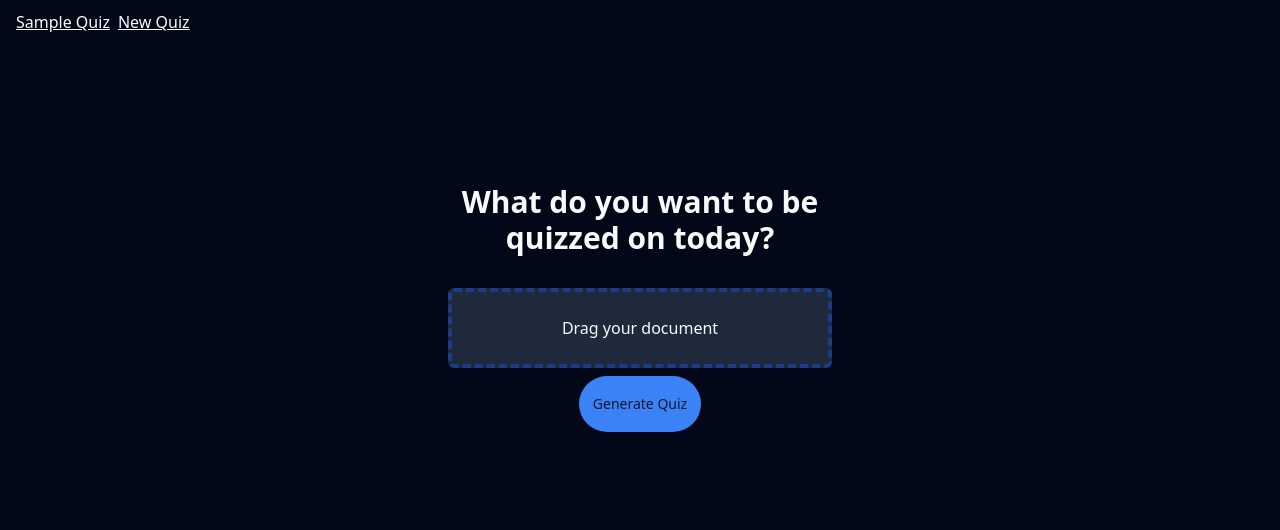
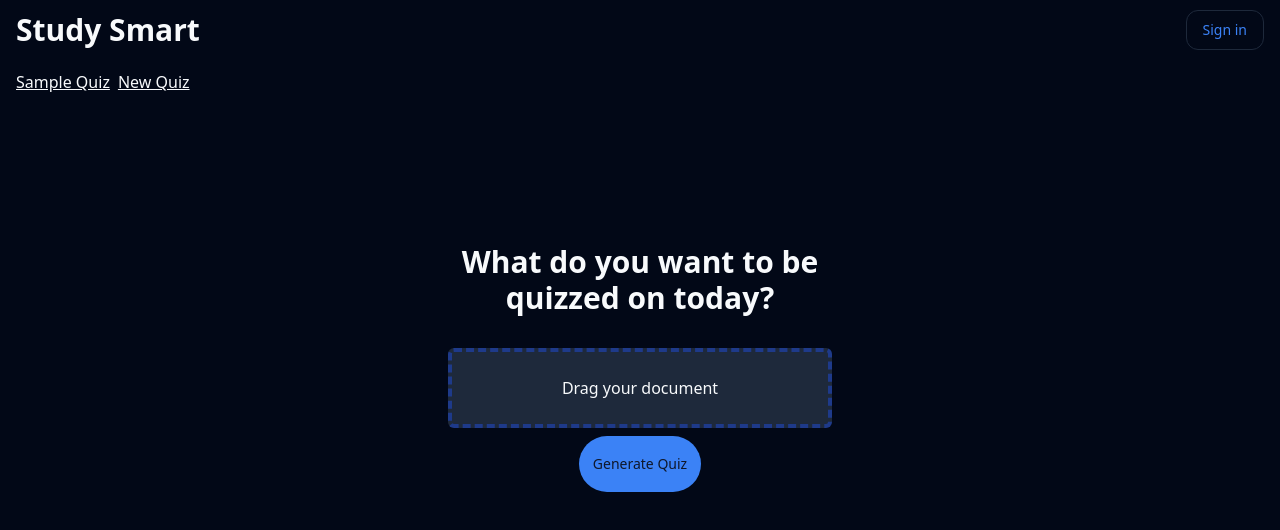
Before and after one commit to benshandd/StudySmart, a Next.js app: page /quiz/new in a window 1280 px wide. Shown: the top 530 px of the page. Built offline with nearby package versions, Linux system fonts and the light colour scheme; no server answers.

Commit message:
Google authentication added

```diff
--- a/src/app/layout.tsx
+++ b/src/app/layout.tsx
@@ -1,22 +1,29 @@
-import type { Metadata } from 'next'
-import { Inter } from 'next/font/google'
-import './globals.css'
+import type { Metadata } from "next";
+import { Inter } from "next/font/google";
+import "./globals.css";
+import { SessionProvider } from "next-auth/react";
+import Header from "@/components/ui/header";
 
-const inter = Inter({ subsets: ['latin'] })
+const inter = Inter({ subsets: ["latin"] });
 
 export const metadata: Metadata = {
-  title: 'StudySmart',
-  description: 'Generated by Ben Shand',
-}
+  title: " ",
+  description: "Generate quizzes and study faster using AI",
+};
 
 export default function RootLayout({
   children,
 }: {
-  children: React.ReactNode
+  children: React.ReactNode;
 }) {
   return (
     <html lang="en">
-      <body className={"dark"}>{children}</body>
+      <SessionProvider>
+        <body className={"dark"}>
+          <Header />
+          {children}
+        </body>
+      </SessionProvider>
     </html>
-  )
+  );
 }
--- a/src/components/header.tsx
+++ b/src/components/header.tsx
@@ -10,4 +10,4 @@ const Header = () => {
     </header>
   )
 };
-export default Header
+export default Header;
--- /dev/null
+++ b/src/components/ui/header.tsx
@@ -0,0 +1,51 @@
+import { auth, signOut } from "@/auth";
+import { Button } from "./button";
+import Image from "next/image";
+import Link from "next/link";
+
+function SignOut() {
+  return (
+    <form
+      action={async () => {
+        "use server";
+        await signOut();
+      }}
+    >
+      <Button type="submit" variant="ghost"></Button>
+    </form>
+  );
+}
+const Header = async () => {
+  const session = await auth();
+  //console.log(session);
+  return (
+    <header>
+      <nav className="px-4 py-2.5">
+        <div className="flex flex-wrap justify-between items-center mx-auto max-w-screen-xl">
+          <h1 className="text-3xl font-bold">Study Smart</h1>
+          <div>
+            {session?.user ? (
+              <div className="flex items-center gap-4">
+                {session.user.name && session.user.image && (
+                  <Image
+                    src={session.user.image}
+                    alt={session.user.name}
+                    width={32}
+                    height={32}
+                    className="rounded-full"
+                  />
+                )}
+                <SignOut />
+              </div>
+            ) : (
+              <Link href="api/auth/sign">
+                <Button variant="link" className="rounded-xl border">Sign in</Button>
+              </Link>
+            )}
+          </div>
+        </div>
+      </nav>
+    </header>
+  );
+};
+export default Header;
```
